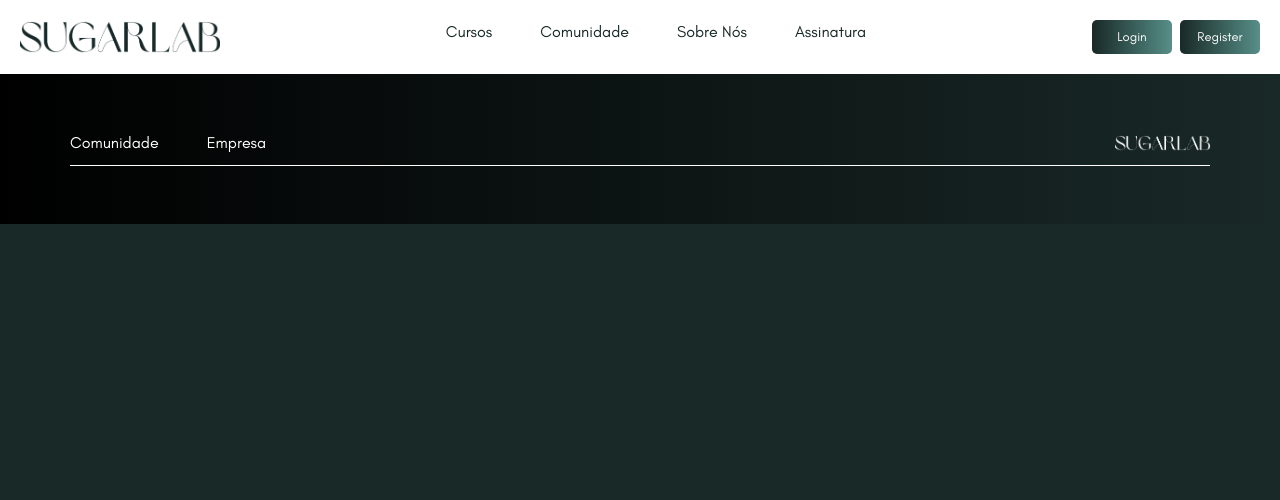
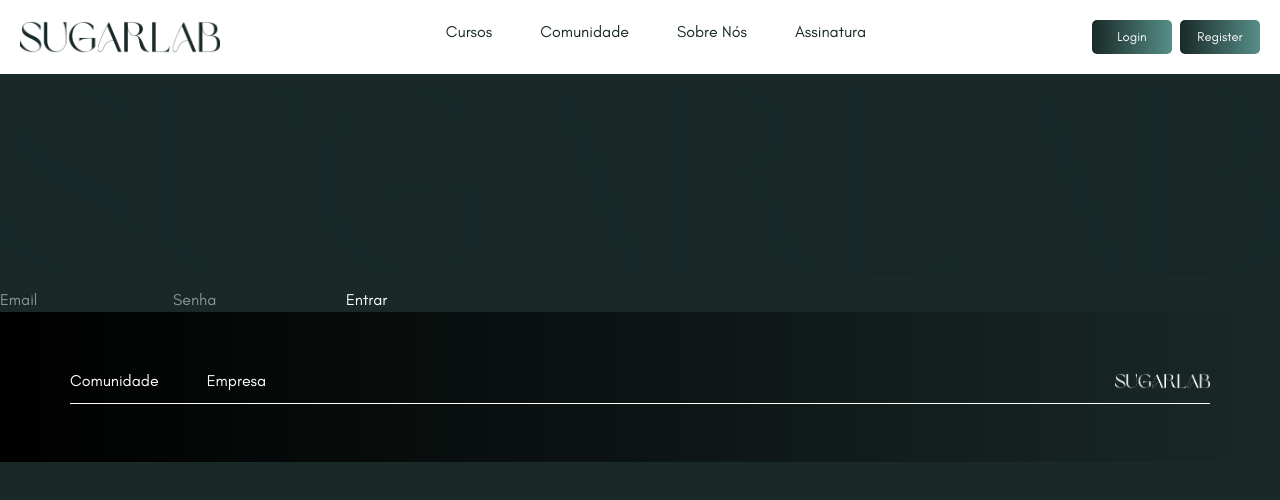
Before and after one commit to PHV00/SugarLab, a React (Vite) app in the folder frontend/: page /login in a window 1280 px wide. Shown: the top 500 px of the page. Built offline with nearby package versions, Linux system fonts and the light colour scheme.

Commit message:
wip: login its working

```diff
--- a/frontend/src/App.jsx
+++ b/frontend/src/App.jsx
@@ -7,6 +7,8 @@ import Footer from './components/footer/Footer'
 import { Routes, Route } from 'react-router-dom'
 import UserRegister from './pages/UserRegister'
 import Subscription from './pages/Subscription'
+import Login from './pages/Login'
+
 function App() {
 
   return (
@@ -19,6 +21,7 @@ function App() {
         <Route path='/registro' element={<UserRegister/>}/>
         <Route path='/sobre' element={<AboutUs/>}/>
         <Route path='/assinatura' element={<Subscription/>}/>
+        <Route path='/login' element={<Login/>}/>
       </Routes>
 
       <Footer/>
--- a/frontend/src/pages/Login.jsx
+++ b/frontend/src/pages/Login.jsx
@@ -1,23 +1,78 @@
-import React from "react";
-import { GoogleOAuthProvider } from '@react-oauth/google';
-import { GoogleLogin } from '@react-oauth/google';
+// import './userLogin.css';
+import Logo from "../assets/image/SugarLab.png";
+import { useState } from "react";
 
-export default function Login() {
-    return(
-        <main className="min-h-screen bg-[#0d1c18] text-white font-sans overflow-x-hidden">
-            <div className="google-container">
-                <GoogleOAuthProvider clientId={process.env.REACT_APP_GOOGLE_CLIENT_ID || "191302798387-2mi97km89p65iog7kk536rj3p0qrj4cq.apps.googleusercontent.com"}>
-                        <GoogleLogin
-                            onSuccess={credentialResponse => {
-                                console.log(credentialResponse);
-                                console.log("Login Feito com Sucesso!")
-                            }}
-                            onError={() => {
-                                console.log('Login Failed');
-                            }}
-                        />;
-                </GoogleOAuthProvider>
-            </div>
-        </main>
-    );
+export default function UserLogin() {
+  const [formData, setFormData] = useState({
+    email: "",
+    senha: ""
+  });
+
+  const handleChange = (e) => {
+    const { name, value } = e.target;
+    setFormData({
+      ...formData,
+      [name]: value
+    });
+  };
+
+  const handleSubmit = async (e) => {
+    e.preventDefault();
+    try {
+      const res = await fetch("http://localhost:8080/auth/login", {
+        method: "POST",
+        headers: {
+          "Content-Type": "application/json"
+        },
+        body: JSON.stringify(formData)
+      });
+
+      if (res.ok) {
+        const data = await res.json();
+        // Supondo que o backend retorne { token: "JWT..." }
+        localStorage.setItem("token", data.token);
+        alert("Login realizado com sucesso!");
+        // Redirecionar ou atualizar estado do usuário
+      } else {
+        alert("Email ou senha incorretos");
+      }
+    } catch (err) {
+      console.error("Erro:", err);
+      alert("Erro de conexão com o servidor");
+    }
+  };
+
+  return (
+    <div className="login-container">
+      <main className="login-main">
+        <section className="login-card">
+          <img
+            src={Logo}
+            alt="Sugar Lab Logo"
+            className="login-logo"
+          />
+          <form className="login-form" onSubmit={handleSubmit}>
+            <input
+              type="email"
+              name="email"
+              placeholder="Email"
+              value={formData.email}
+              onChange={handleChange}
+              required
+            />
+            <input
+              type="password"
+              name="senha"
+              placeholder="Senha"
+              value={formData.senha}
+              onChange={handleChange}
+              required
+            />
+
+            <button type="submit">Entrar</button>
+          </form>
+        </section>
+      </main>
+    </div>
+  );
 }
--- a/frontend/src/pages/UserRegister.jsx
+++ b/frontend/src/pages/UserRegister.jsx
@@ -4,8 +4,6 @@ import useFetch from "../hooks/useFetch";
 import { useState } from "react";
 
 export default function UserRegister() {
-    // Exemplo: buscar usuários (opcional)
-    const [usuarios, loading, error] = useFetch("http://localhost:8080/usuarios");
 
     const [formData, setFormData] = useState({
         nome: "",
```
